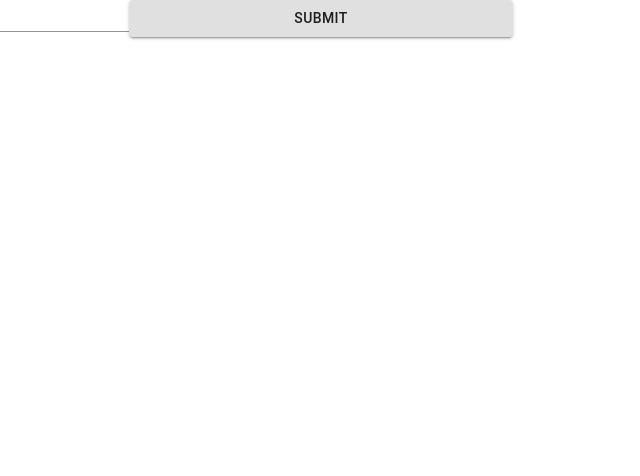
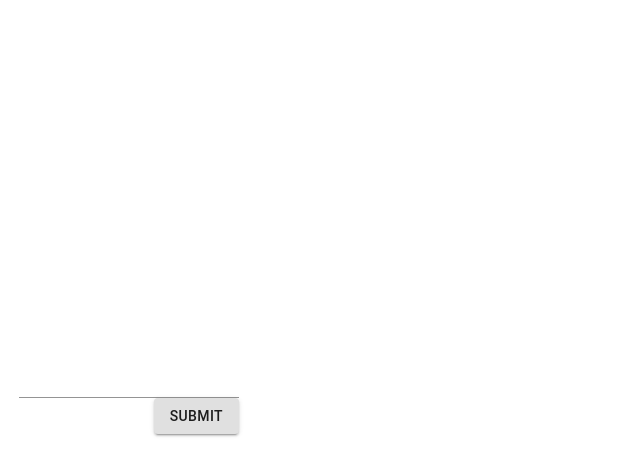
Before and after one commit to Gustafssonz/refappDemo, a React (Create React App) app: page / in a window 1280 px wide. Shown: the top 476 px of the page, without its empty margins (511-1151 px from the left). Built offline with nearby package versions, Linux system fonts and the light colour scheme.

Commit message:
cleanup and some css changes

```diff
--- /dev/null
+++ b/src/App.css
@@ -0,0 +1,7 @@
+.app{
+    display: flex;
+    flex-wrap: wrap;
+    align-content: center;
+    flex-direction: column;
+    justify-content: center;
+}
--- a/src/App.tsx
+++ b/src/App.tsx
@@ -1,26 +1,12 @@
 import React from 'react';
-import Button from '@material-ui/core/Button';
 import { analyzeText } from './analysis'
 import { useState } from 'react';
 import InputBox from 'components/InputBox';
 import OutputBox from 'components/OutputBox';
-import { Container, Grid } from '@material-ui/core';
 import IData from 'models/IData';
-import { makeStyles, createStyles, Theme } from '@material-ui/core/styles';
-
-
-const useStyles = makeStyles((theme: Theme) =>
-  createStyles({
-    container: {
-      height: '100%',
-      width: '100%'
-    },
-  }),
-);
+import './App.css';
 
 function App() {
-  // CSS
-  const classes = useStyles();
 
   const dataTest: IData = { numLetters: 0, numWords: 0}
 
@@ -39,7 +25,7 @@ function App() {
   }
 
   return (
-        <div className={classes.container}>
+        <div className="app">
           {results.numLetters === 0 ?
             <InputBox handleClick={() => clickAlert()} handleChange={(e) => handleChange(e)} /> :
             <OutputBox data={results} />
--- /dev/null
+++ b/src/components/InputBox.css
@@ -0,0 +1,8 @@
+.inputbox{
+    display: flex;
+    flex-wrap: wrap;
+    justify-content: flex-end;
+    flex-direction: column;
+    align-content: flex-end;
+    align-items: flex-end;
+}
--- a/src/components/InputBox.tsx
+++ b/src/components/InputBox.tsx
@@ -1,39 +1,21 @@
 import React, { useState }  from 'react';
 import Button from '@material-ui/core/Button';
 import TextField from '@material-ui/core/TextField';
-import classes from '*.module.css';
-import { createStyles, Grid, makeStyles, Theme } from '@material-ui/core';
+import './InputBox.css';
 
-const useStyles = makeStyles((theme: Theme) =>
-  createStyles({
-    inputBox: {
-		display: 'flex',
-    },
-	button: {
-		width: '30%'
-	  },
-	input: {
-		width: '50%'
-	},
-  }),
-);
 interface IInputBox {
 	handleClick: React.MouseEventHandler<HTMLButtonElement>;
 	handleChange: React.ChangeEventHandler<HTMLTextAreaElement>;
   }
 
 const InputBox: React.FC<IInputBox> = ({ handleClick, handleChange }) => {
-	// CSS
-	const classes = useStyles();
-
 	const [data, setData] = useState("");
 
 	return (
-		<div className={classes.inputBox}>
-			<TextField className={classes.input} onChange={handleChange} ></TextField>
-			<Button className={classes.button} variant="contained" onClick={handleClick}>Submit</Button>
+		<div className="inputbox">
+			<TextField onChange={handleChange} ></TextField>
+			<Button variant="contained" onClick={handleClick}>Submit</Button>
 		</div>
-
 	);
 };
 export default InputBox;
--- a/src/components/OutputBox.tsx
+++ b/src/components/OutputBox.tsx
@@ -1,14 +1,13 @@
 import { Box } from '@material-ui/core';
 import IData from 'models/IData';
 import React from 'react';
-
 interface IOutputBox {
 	data: IData
 }
 
 const OutputBox: React.FC<IOutputBox> = ({ data }) => {
     return (
-        <Box component="span" display="block">Your text consist of {data.numWords} words ({data.numLetters} letters)</Box>
+        <Box  component="span" display="block">Your text consist of {data.numWords} words ({data.numLetters} letters)</Box>
     );
 };
 export default OutputBox;
--- a/src/index.tsx
+++ b/src/index.tsx
@@ -2,7 +2,6 @@ import React from 'react';
 import ReactDOM from 'react-dom';
 import './index.css';
 import App from './App';
-import reportWebVitals from './reportWebVitals';
 
 ReactDOM.render(
   <React.StrictMode>
@@ -10,8 +9,3 @@ ReactDOM.render(
   </React.StrictMode>,
   document.getElementById('root')
 );
-
-// If you want to start measuring performance in your app, pass a function
-// to log results (for example: reportWebVitals(console.log))
-// or send to an analytics endpoint. Learn more: https://bit.ly/CRA-vitals
-reportWebVitals();
--- a/src/react-app-env.d.ts
+++ /dev/null
@@ -1 +0,0 @@
-/// <reference types="react-scripts" />
--- a/src/reportWebVitals.ts
+++ /dev/null
@@ -1,15 +0,0 @@
-import { ReportHandler } from 'web-vitals';
-
-const reportWebVitals = (onPerfEntry?: ReportHandler) => {
-  if (onPerfEntry && onPerfEntry instanceof Function) {
-    import('web-vitals').then(({ getCLS, getFID, getFCP, getLCP, getTTFB }) => {
-      getCLS(onPerfEntry);
-      getFID(onPerfEntry);
-      getFCP(onPerfEntry);
-      getLCP(onPerfEntry);
-      getTTFB(onPerfEntry);
-    });
-  }
-};
-
-export default reportWebVitals;
```
Also changed, not shown: src/setupTests.ts (deleted, +0 -5 lines), src/logo.svg (deleted).
